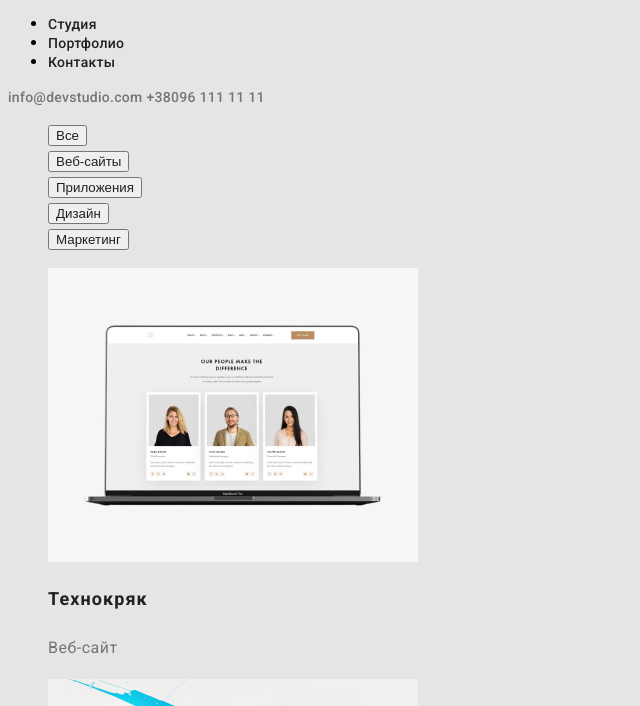
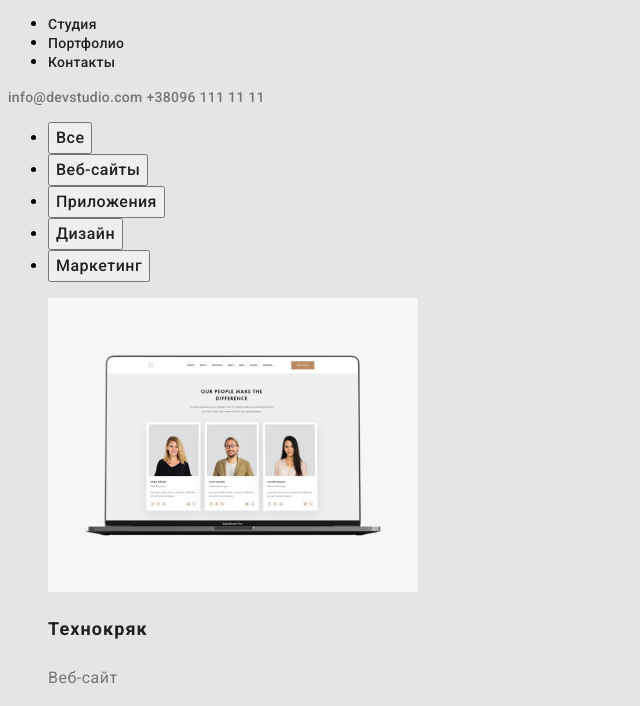
Before and after one commit to Dasja08/goit-markup-hw-02-1, a plain HTML site: page portfolio.html in a window 1280 px wide. Shown: the part 41-747 px from the top of the page, without its empty margins (0-640 px from the left). Drawn offline with Linux system fonts and the light colour scheme.

Commit message:
06.12
edited

```diff
--- a/CSS/styles.css
+++ b/CSS/styles.css
@@ -238,9 +238,11 @@ color: var(--third-text-color);
 }
 
 .buttons-list-portfolio {
+    font-family: var(--main-text-font);
     font-weight: 500;
     font-size: 16px;
     line-height: 26px;
     letter-spacing: 0.03em;
     list-style: none;
+    color: var(--main-text-color);
 }
--- a/portfolio.html
+++ b/portfolio.html
@@ -38,21 +38,21 @@
     <main>
 <section>
 
-    <ul class="buttons-list-portfolio">
+    <ul>
         <li>
-            <button type="button">Все</button>
+            <button type="button" class="buttons-list-portfolio">Все</button>
         </li>
         <li>
-            <button type="button">Веб-сайты</button>
+            <button type="button" class="buttons-list-portfolio">Веб-сайты</button>
         </li>
         <li>
-            <button type="button">Приложения</button>
+            <button type="button" class="buttons-list-portfolio">Приложения</button>
         </li>
         <li>
-            <button type="button">Дизайн</button>
+            <button type="button" class="buttons-list-portfolio">Дизайн</button>
         </li>
         <li>
-            <button type="button">Маркетинг</button>
+            <button type="button" class="buttons-list-portfolio">Маркетинг</button>
         </li>
     </ul>
 
```
Also changed, not shown: index.html (+1 -1 lines).
